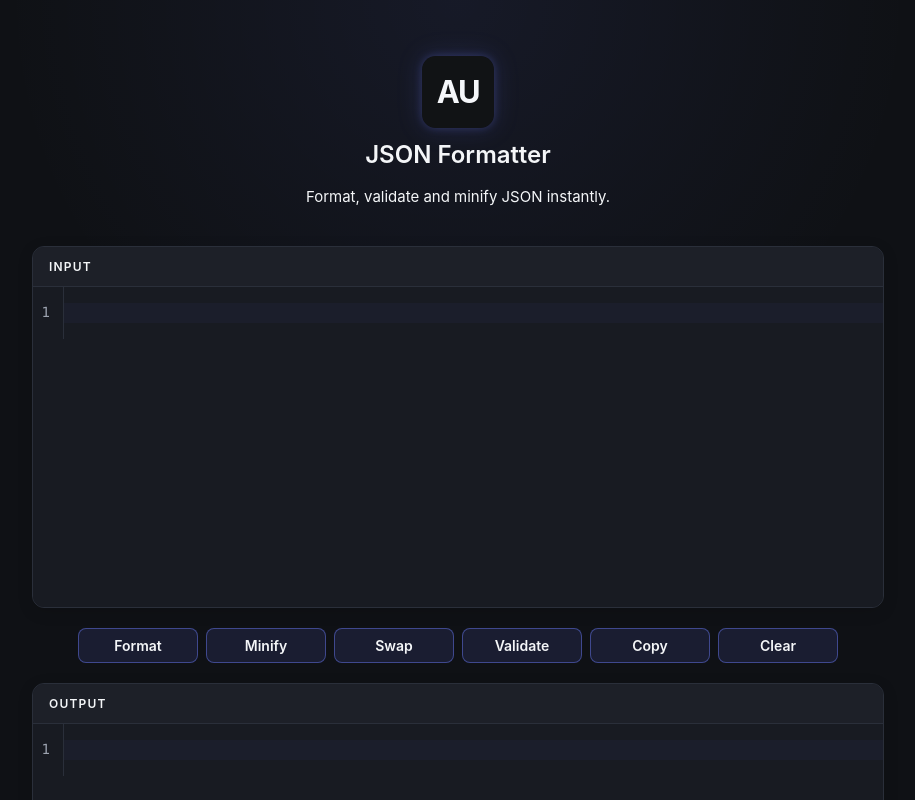
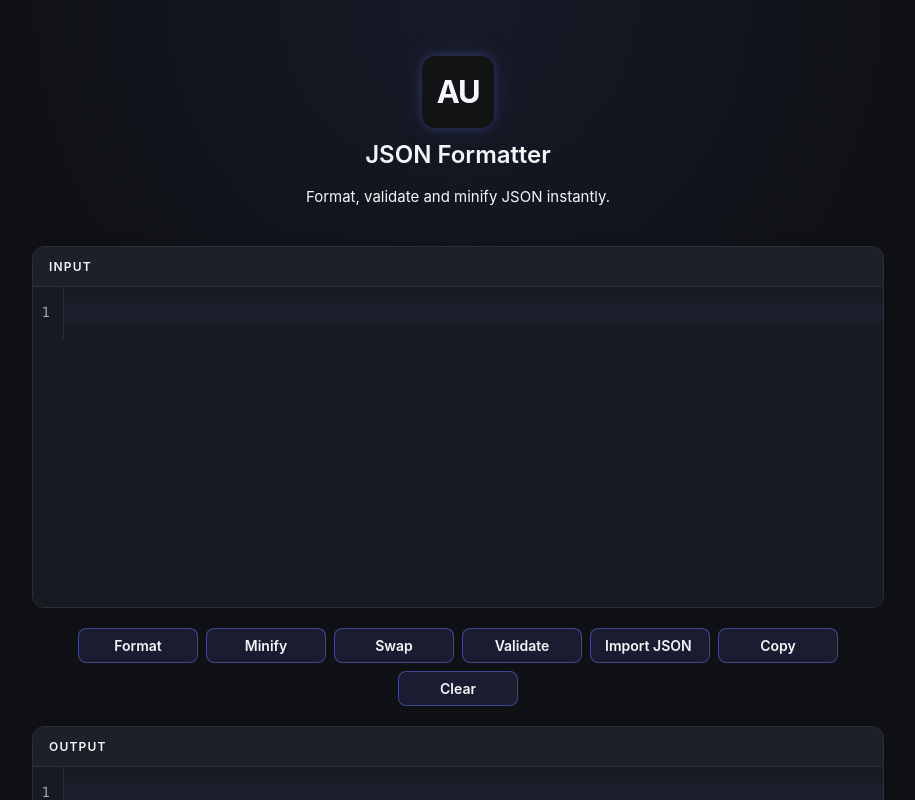
Before and after one commit to mmycdev/aura-json-formatter, a React (Vite) app: page / in a window 1280 px wide. Shown: the top 800 px of the page, without its empty margins (182-1097 px from the left). Built offline with nearby package versions, Linux system fonts and the light colour scheme.

Commit message:
feat: Add JSON file import

```diff
--- a/src/App.css
+++ b/src/App.css
@@ -59,7 +59,8 @@
   flex-wrap: wrap;
 }
 
-.actions button {
+.actions button,
+.file-button {
   min-width: 120px;
   padding: 8px 14px;
 
@@ -81,7 +82,8 @@
     transform 0.2s ease;
 }
 
-.actions button:hover {
+.actions button:hover,
+.file-button:hover {
   background: rgba(99, 102, 241, 0.18);
   border-color: var(--accent);
   box-shadow: var(--glow);
--- a/src/App.tsx
+++ b/src/App.tsx
@@ -91,6 +91,23 @@ function App() {
   setStatus(null);
 };
 
+  const handleImport = async (
+  event: React.ChangeEvent<HTMLInputElement>,
+) => {
+  const file = event.target.files?.[0];
+
+  if (!file) {
+    return;
+  }
+
+  const content = await file.text();
+
+  setInputValue(content);
+  setStatus(null);
+
+  event.target.value = "";
+};
+
   return (
      <main className="app">
       <header className="app-header">
@@ -132,6 +149,16 @@ function App() {
           Validate
         </button>
 
+        <label className="file-button">
+          Import JSON
+  <input
+    type="file"
+    accept=".json,application/json"
+    onChange={handleImport}
+    hidden
+  />
+        </label>
+
          <button onClick={handleCopy}>
           {copied ? "Copied!" : "Copy"}
         </button>
@@ -139,6 +166,7 @@ function App() {
         <button onClick={handleClear}>
           Clear
         </button>
+
       </div>
 
 {status && (
```
Also changed, not shown: 1 other file (tests, documents, lock files or other folders).
